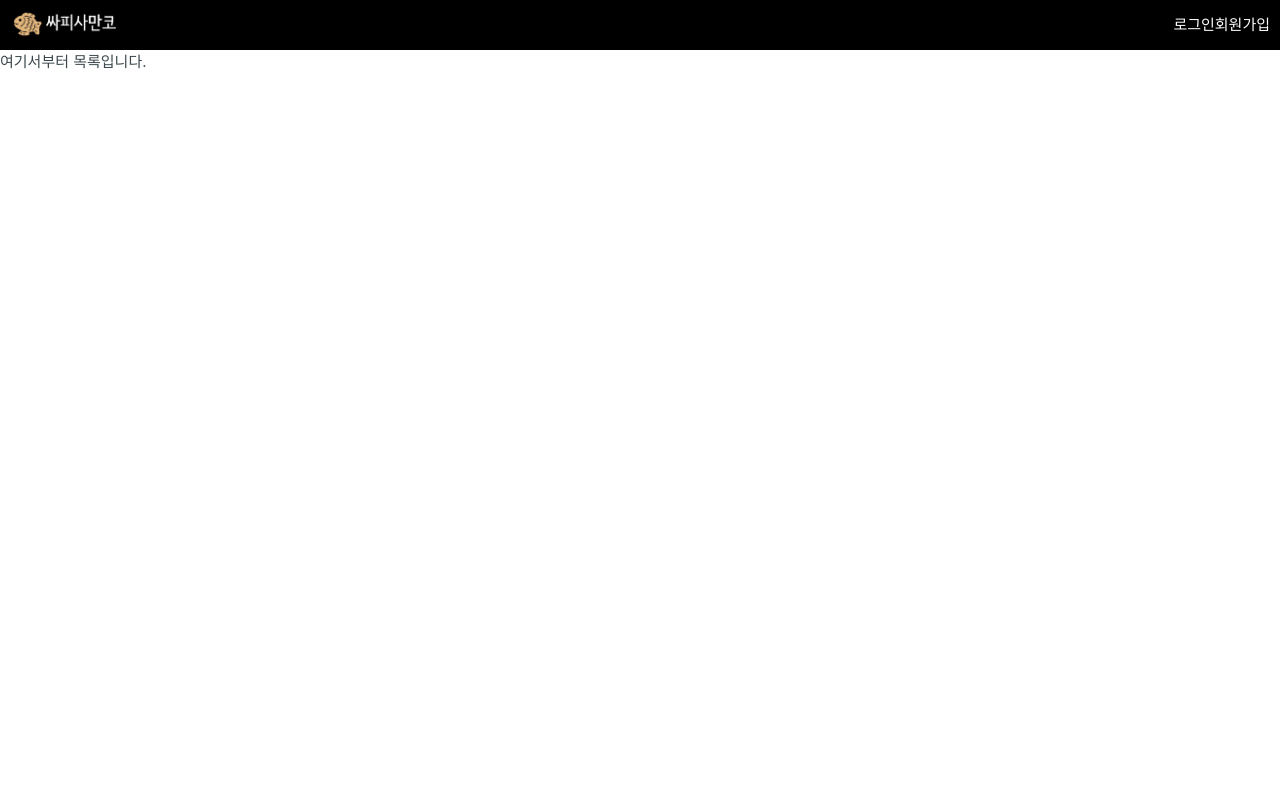
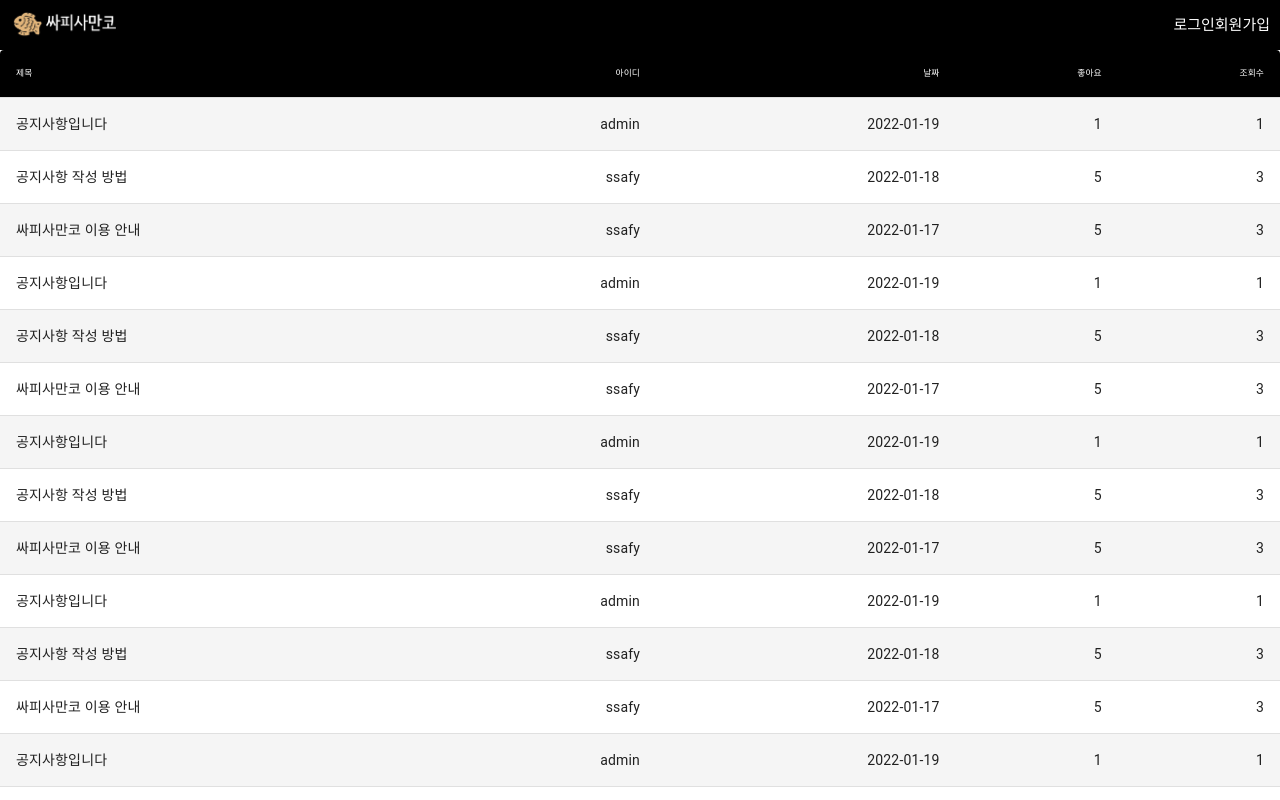
Before and after one commit to anottrx/SSAFY-Samanco, a Next.js app in the folder frontend/: page /board/BoardList in a window 1280 px wide. Built offline with nearby package versions, Linux system fonts and the light colour scheme.

Commit message:
fix: FE-게시물 목록 조회

```diff
--- a/frontend/package.json
+++ b/frontend/package.json
@@ -11,8 +11,8 @@
     "@emotion/react": "^11.7.1",
     "@emotion/styled": "^11.6.0",
     "@material-ui/core": "^4.12.3",
-    "@mui/icons-material": "^5.2.5",
-    "@mui/material": "^5.2.8",
+    "@mui/icons-material": "^5.3.0",
+    "@mui/material": "^5.3.0",
     "axios": "^0.24.0",
     "next": "12.0.8",
     "next-redux-wrapper": "^7.0.5",
--- a/frontend/pages/board/BoardList.js
+++ b/frontend/pages/board/BoardList.js
@@ -1,11 +1,64 @@
-import React from 'react'
+import React, {useState} from 'react';
+import { styled } from '@mui/material/styles';
+import Table from '@mui/material/Table';
+import TableBody from '@mui/material/TableBody';
+import TableCell, { tableCellClasses } from '@mui/material/TableCell';
+import TableContainer from '@mui/material/TableContainer';
+import TableHead from '@mui/material/TableHead';
+import TableRow from '@mui/material/TableRow';
+import Paper from '@mui/material/Paper';
 
-function BoardList(){
+import Data from "./data.js";
+
+const StyledTableCell = styled(TableCell)(({ theme }) => ({
+[`&.${tableCellClasses.head}`]: {
+    backgroundColor: theme.palette.common.black,
+    color: theme.palette.common.white,
+},
+[`&.${tableCellClasses.body}`]: {
+    fontSize: 14,
+},
+}));
+
+const StyledTableRow = styled(TableRow)(({ theme }) => ({
+'&:nth-of-type(odd)': {
+    backgroundColor: theme.palette.action.hover,
+},
+// hide last border
+'&:last-child td, &:last-child th': {
+    border: 0,
+},
+}));
+
+export default function BoardList() {
+    let [articles,setArticles] = useState(Data);
+
     return (
-        <div>
-            여기서부터 목록입니다.
-        </div>
-    )
+        <TableContainer component={Paper}>
+        <Table sx={{ minWidth: 700 }} aria-label="customized table">
+            <TableHead>
+            <TableRow>
+                <StyledTableCell>제목</StyledTableCell>
+                <StyledTableCell align="right">아이디</StyledTableCell>
+                <StyledTableCell align="right">날짜</StyledTableCell>
+                <StyledTableCell align="right">좋아요</StyledTableCell>
+                <StyledTableCell align="right">조회수</StyledTableCell>
+            </TableRow>
+            </TableHead>
+            <TableBody>
+            {articles.map((article) => (
+                <StyledTableRow key={article.board_id}>
+                <StyledTableCell component="th" scope="row">
+                    {article.title}
+                </StyledTableCell>
+                <StyledTableCell align="right">{article.user_id}</StyledTableCell>
+                <StyledTableCell align="right">{article.start_date}</StyledTableCell>
+                <StyledTableCell align="right">{article.likes}</StyledTableCell>
+                <StyledTableCell align="right">{article.hit}</StyledTableCell>
+                </StyledTableRow>
+            ))}
+            </TableBody>
+        </Table>
+        </TableContainer>
+    );
 }
-
-export default BoardList;
--- a/frontend/pages/board/data.js
+++ b/frontend/pages/board/data.js
@@ -2,10 +2,177 @@ export default [
     {
         board_id : 0,
         title : "공지사항입니다",
-        content : "이것은 공지사항입니다",
+        content : "이것은 공지사항입니다! 참고해주시기 바랍니다.",
+        user_id : "admin",
+        tag : "notice",
+        start_date : "2022-01-19",
+        end_date : "2022-01-19",
+        likes : 1,
+        hit : 1,
+    },
+    {
+        board_id : 1,
+        title : "공지사항 작성 방법",
+        content : "이것은 공지사항 작성방법입니다! 내용 확인 후 참고해주시기 바랍니다.",
         user_id : "ssafy",
         tag : "notice",
+        start_date : "2022-01-18",
+        end_date : "2022-01-19",
+        likes : 5,
+        hit : 3,
+    },
+    {
+        board_id : 2,
+        title : "싸피사만코 이용 안내",
+        content : "이것은 싸피사만코 이용 안내입니다! 내용 확인 후 참고해주시기 바랍니다.",
+        user_id : "ssafy",
+        tag : "notice",
+        start_date : "2022-01-17",
+        end_date : "2022-01-19",
+        likes : 5,
+        hit : 3,
+    },
+    {
+        board_id : 3,
+        title : "공지사항입니다",
+        content : "이것은 공지사항입니다! 참고해주시기 바랍니다.",
+        user_id : "admin",
+        tag : "notice",
+        start_date : "2022-01-19",
+        end_date : "2022-01-19",
         likes : 1,
         hit : 1,
-    }
+    },
+    {
+        board_id : 4,
+        title : "공지사항 작성 방법",
+        content : "이것은 공지사항 작성방법입니다! 내용 확인 후 참고해주시기 바랍니다.",
+        user_id : "ssafy",
+        tag : "notice",
+        start_date : "2022-01-18",
+        end_date : "2022-01-19",
+        likes : 5,
+        hit : 3,
+    },
+    {
+        board_id : 5,
+        title : "싸피사만코 이용 안내",
+        content : "이것은 싸피사만코 이용 안내입니다! 내용 확인 후 참고해주시기 바랍니다.",
+        user_id : "ssafy",
+        tag : "notice",
+        start_date : "2022-01-17",
+        end_date : "2022-01-19",
+        likes : 5,
+        hit : 3,
+    },
+    {
+        board_id : 6,
+        title : "공지사항입니다",
+        content : "이것은 공지사항입니다! 참고해주시기 바랍니다.",
+        user_id : "admin",
+        tag : "notice",
+        start_date : "2022-01-19",
+        end_date : "2022-01-19",
+        likes : 1,
+        hit : 1,
+    },
+    {
+        board_id : 7,
+        title : "공지사항 작성 방법",
+        content : "이것은 공지사항 작성방법입니다! 내용 확인 후 참고해주시기 바랍니다.",
+        user_id : "ssafy",
+        tag : "notice",
+        start_date : "2022-01-18",
+        end_date : "2022-01-19",
+        likes : 5,
+        hit : 3,
+    },
+    {
+        board_id : 8,
+        title : "싸피사만코 이용 안내",
+        content : "이것은 싸피사만코 이용 안내입니다! 내용 확인 후 참고해주시기 바랍니다.",
+        user_id : "ssafy",
+        tag : "notice",
+        start_date : "2022-01-17",
+        end_date : "2022-01-19",
+        likes : 5,
+        hit : 3,
+    },
+    {
+        board_id : 9,
+        title : "공지사항입니다",
+        content : "이것은 공지사항입니다! 참고해주시기 바랍니다.",
+        user_id : "admin",
+        tag : "notice",
+        start_date : "2022-01-19",
+        end_date : "2022-01-19",
+        likes : 1,
+        hit : 1,
+    },
+    {
+        board_id : 10,
+        title : "공지사항 작성 방법",
+        content : "이것은 공지사항 작성방법입니다! 내용 확인 후 참고해주시기 바랍니다.",
+        user_id : "ssafy",
+        tag : "notice",
+        start_date : "2022-01-18",
+        end_date : "2022-01-19",
+        likes : 5,
+        hit : 3,
+    },
+    {
+        board_id : 11,
+        title : "싸피사만코 이용 안내",
+        content : "이것은 싸피사만코 이용 안내입니다! 내용 확인 후 참고해주시기 바랍니다.",
+        user_id : "ssafy",
+        tag : "notice",
+        start_date : "2022-01-17",
+        end_date : "2022-01-19",
+        likes : 5,
+        hit : 3,
+    },
+    {
+        board_id : 12,
+        title : "공지사항입니다",
+        content : "이것은 공지사항입니다! 참고해주시기 바랍니다.",
+        user_id : "admin",
+        tag : "notice",
+        start_date : "2022-01-19",
+        end_date : "2022-01-19",
+        likes : 1,
+        hit : 1,
+    },
+    {
+        board_id : 13,
+        title : "공지사항 작성 방법",
+        content : "이것은 공지사항 작성방법입니다! 내용 확인 후 참고해주시기 바랍니다.",
+        user_id : "ssafy",
+        tag : "notice",
+        start_date : "2022-01-18",
+        end_date : "2022-01-19",
+        likes : 5,
+        hit : 3,
+    },
+    {
+        board_id : 14,
+        title : "싸피사만코 이용 안내",
+        content : "이것은 싸피사만코 이용 안내입니다! 내용 확인 후 참고해주시기 바랍니다.",
+        user_id : "ssafy",
+        tag : "notice",
+        start_date : "2022-01-17",
+        end_date : "2022-01-19",
+        likes : 5,
+        hit : 3,
+    },
+    {
+        board_id : 15,
+        title : "공지사항입니다",
+        content : "이것은 공지사항입니다! 참고해주시기 바랍니다.",
+        user_id : "admin",
+        tag : "notice",
+        start_date : "2022-01-19",
+        end_date : "2022-01-19",
+        likes : 1,
+        hit : 1,
+    },
 ]
```
Also changed, not shown: frontend/styles/Board.module.css (line endings or trailing spaces), 2 other files (tests, documents, lock files or other folders).
